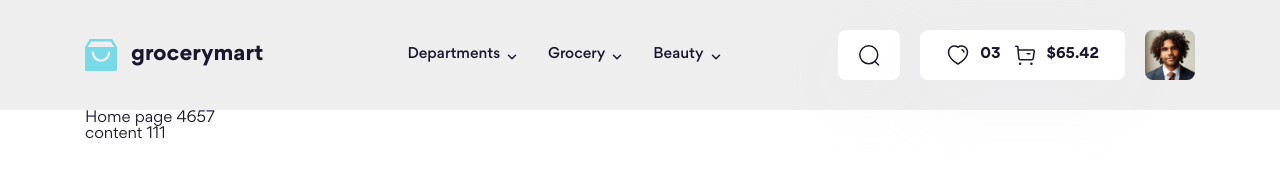
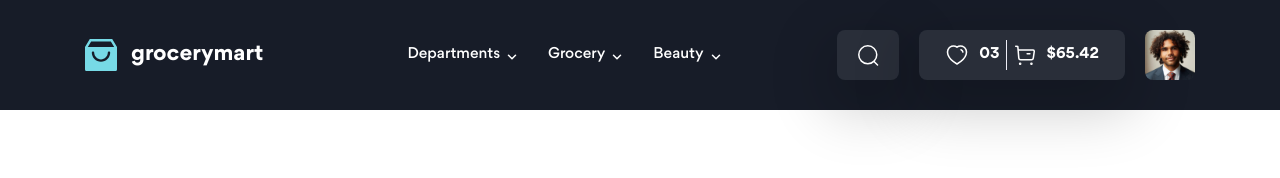
Before and after one commit to ManhThang203/project-htmlcss-08, a website: page index.html in a window 1280 px wide. Drawn offline with Linux system fonts and the light colour scheme.

Commit message:
creat dark-mode

```diff
--- a/index.html
+++ b/index.html
@@ -1,5 +1,5 @@
 <!DOCTYPE html>
-<html lang="en">
+<html lang="en" class="dark">
 
 <head>
     <meta charset="UTF-8">
--- a/scss/base/_base.scss
+++ b/scss/base/_base.scss
@@ -4,10 +4,6 @@
 ::after,
 ::before{
      box-sizing: border-box;
-}
-:root {
-    --text-color:#1A162E;
-    --icon-color: brightness(0) saturate(100%) invert(6%) sepia(32%) saturate(2861%) hue-rotate(228deg) brightness(92%) contrast(93%);;
 }
 html{
     font-size: 62.5%;
--- a/scss/layout/_header.scss
+++ b/scss/layout/_header.scss
@@ -3,7 +3,7 @@
     align-items: center;
 }
 .header{
-    background: #eee;
+    background:var(--header-bg-color);
 }
 .top-bar{
    @extend %flexItemsCenter;
@@ -35,8 +35,8 @@
         min-width: 50px;
         height:  50px;
         border-radius: 8px;
-        background-color: #fff;
-        box-shadow: 0px 20px 60px 10px #EDEDF633;
+        background-color:var(--top-act-grounp-bg-color);
+        box-shadow: 0px 20px 60px 10px var(--top-act-grounp-shadow);
     }
     &__group:first-child{
         padding: 13px;
@@ -55,6 +55,11 @@
     &__group:nth-child(2){
         padding: 13px 20px;
     }
+    &__separate{
+        width: 1px;
+        height: 30px;
+        background: var(--top-act-grounp-separate);
+    }
     &__avatar{
         width: 50px;
         height: 50px;
--- a/scss/main.scss
+++ b/scss/main.scss
@@ -1,3 +1,4 @@
 @use "./base";
+@use "./theme";
 @use "./layout";
 @use "./components";
--- /dev/null
+++ b/scss/theme/_dark.scss
@@ -0,0 +1,8 @@
+html.dark {
+    --text-color:#fff;
+    --icon-color: brightness(0) saturate(100%) invert(98%) sepia(7%) saturate(590%) hue-rotate(194deg) brightness(118%) contrast(100%);
+    --header-bg-color: #171C28;
+    --top-act-grounp-bg-color:#292E39;
+    --top-act-grounp-shadow: rgba(0,0,0,0.2);
+    --top-act-grounp-separate:#ededf6;
+}
--- /dev/null
+++ b/scss/theme/_index.scss
@@ -0,0 +1,2 @@
+@forward "./dark";
+@forward "./light";
--- /dev/null
+++ b/scss/theme/_light.scss
@@ -0,0 +1,8 @@
+html {
+    --text-color:#1A162E;
+    --icon-color: brightness(0) saturate(100%) invert(6%) sepia(32%) saturate(2861%) hue-rotate(228deg) brightness(92%) contrast(93%);;
+    --header-bg-color:#eee;
+    --top-act-grounp-bg-color:#fff;
+    --top-act-grounp-shadow: rgba(237, 237, 246, 0.2);
+    --top-act-grounp-separate:#ededf6;
+}
```
Also changed, not shown: assets/css/main.css, 1 other file.
